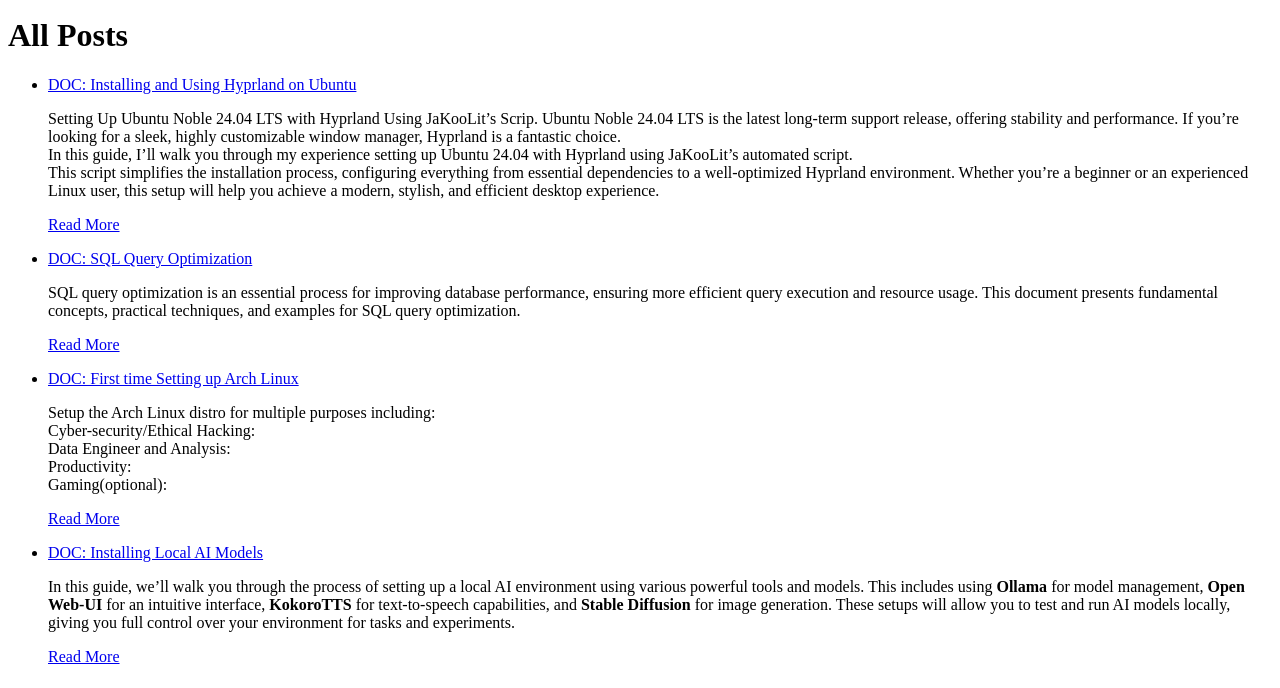
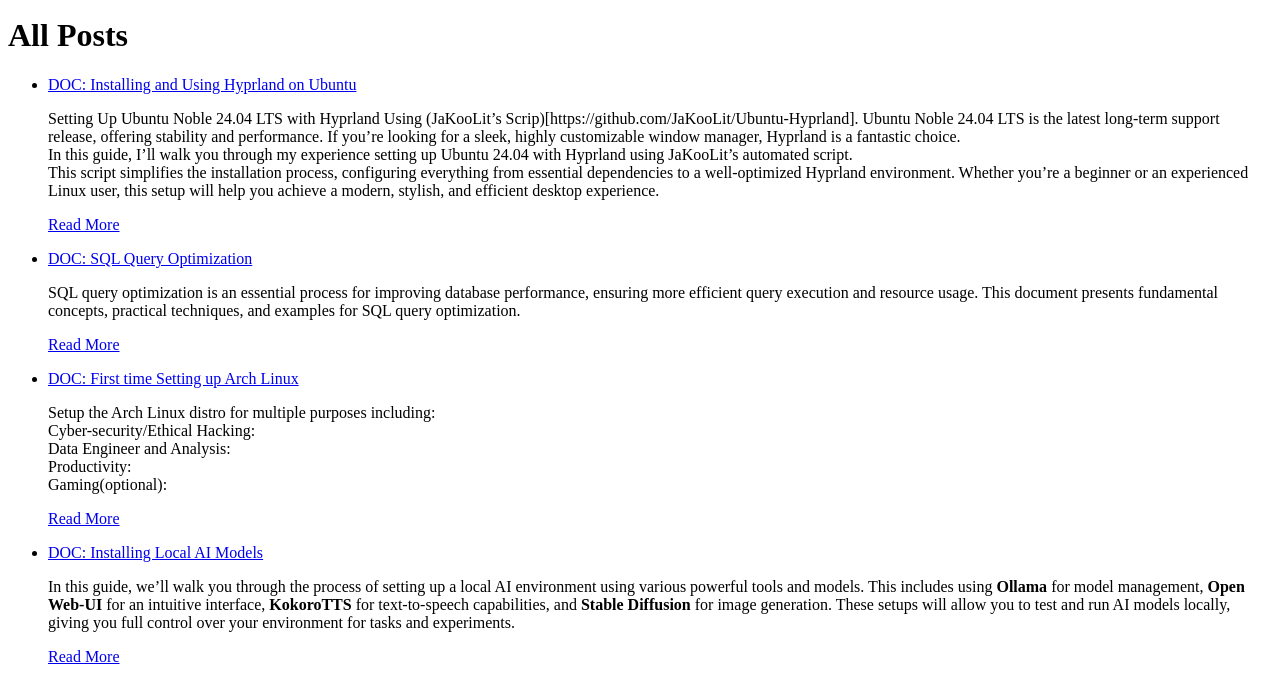
Before and after one commit to alanthebrighter/alanthebrighter.github.io, a Jekyll site: the page built from posts/index.markdown, in a window 1280 px wide, cut to the strip 212-900 px from the top of the page. Built offline with Jekyll 4.4.1, drawn with Linux system fonts in a browser that asks for light colours; nearby versions of some CDN libraries; library files that are not in the unit come from our copies; some of the changed lines change nothing that is shown.

Commit message:
Update 2025-03-30-Installing&Using-Ubuntu-Noble-with-hyprland.md

```diff
--- a/_posts/2025-03-30-Installing&Using-Ubuntu-Noble-with-hyprland.md
+++ b/_posts/2025-03-30-Installing&Using-Ubuntu-Noble-with-hyprland.md
@@ -6,7 +6,7 @@
 tags: [Linux, Ubuntu, Hyprland, wayland, Hyprdots, Tyling compositor]
 permalink: /posts/UbuntuHyprland  # Custom URL path (optional)
 ---
-Setting Up Ubuntu Noble 24.04 LTS with Hyprland Using JaKooLit's Scrip.
+Setting Up Ubuntu Noble 24.04 LTS with Hyprland Using (JaKooLit's Scrip)[https://github.com/JaKooLit/Ubuntu-Hyprland].
 Ubuntu Noble 24.04 LTS is the latest long-term support release, offering stability and performance. If you're looking for a sleek, highly customizable window manager, Hyprland is a fantastic choice.
 In this guide, I'll walk you through my experience setting up Ubuntu 24.04 with Hyprland using JaKooLit's automated script.
 This script simplifies the installation process, configuring everything from essential dependencies to a well-optimized Hyprland environment. Whether you're a beginner or an experienced Linux user, this setup will help you achieve a modern, stylish, and efficient desktop experience.
```
